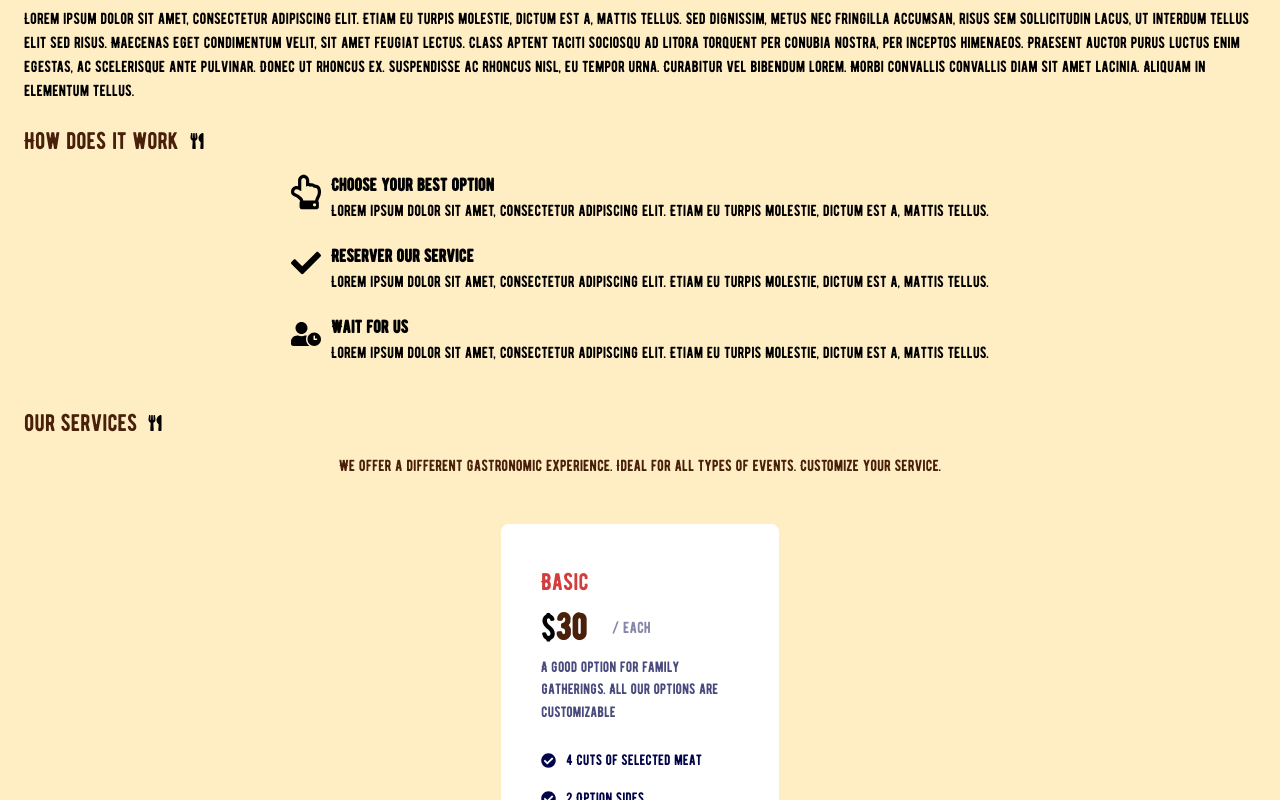
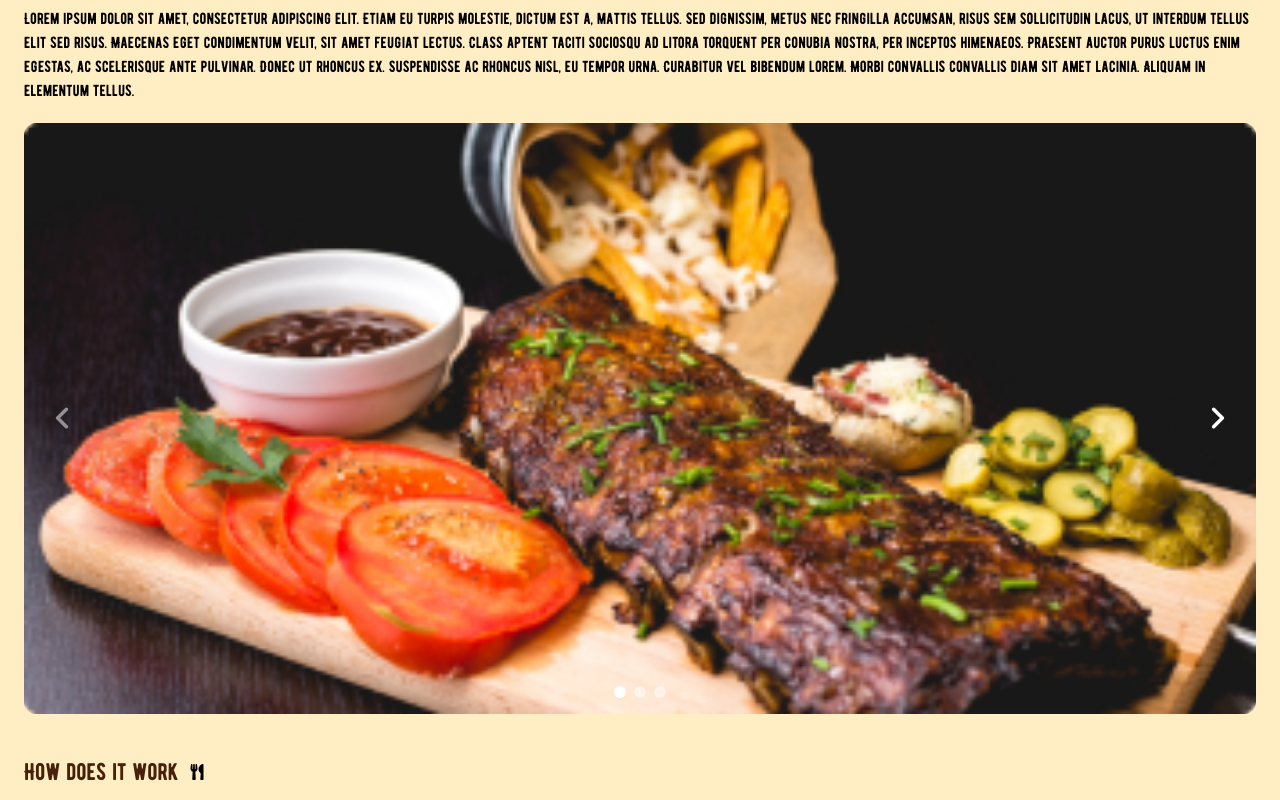
Before and after one commit to gabimancini/gaucho_steak, a React (Create React App) app: page / in a window 1280 px wide. Shown: the part 400-1200 px from the top of the page. Built offline with nearby package versions, Linux system fonts and the light colour scheme.

Commit message:
Add Gallery

```diff
--- a/package.json
+++ b/package.json
@@ -3,6 +3,9 @@
   "version": "0.1.0",
   "private": true,
   "dependencies": {
+    "@material-tailwind/react": "^2.1.2",
+    "@mui/icons-material": "^5.14.11",
+    "@mui/material": "^5.14.11",
     "@testing-library/jest-dom": "^5.17.0",
     "@testing-library/react": "^13.4.0",
     "@testing-library/user-event": "^13.5.0",
@@ -10,6 +13,7 @@
     "react": "^18.2.0",
     "react-dom": "^18.2.0",
     "react-icons": "^4.11.0",
+    "react-material-ui-carousel": "^3.4.2",
     "react-scripts": "5.0.1",
     "web-vitals": "^2.1.4"
   },
--- a/public/index.html
+++ b/public/index.html
@@ -24,7 +24,7 @@
       work correctly both with client-side routing and a non-root public URL.
       Learn how to configure a non-root public URL by running `npm run build`.
     -->
-    <title>React App</title>
+    <title>The Gaucho BBQ</title>
   </head>
   <body>
     <noscript>You need to enable JavaScript to run this app.</noscript>
--- /dev/null
+++ b/src/components/carousel.js
@@ -0,0 +1,24 @@
+import { Carousel } from "@material-tailwind/react";
+import FirstImg from '../assets/gallery_1_mobile.png'
+
+export default function CarouselDefault() {
+    return (
+        <Carousel className="rounded-xl mt-[20px] mb-[20px]">
+            <img
+                src={FirstImg}
+                alt="image 1"
+                className="h-full w-full object-cover"
+            />
+            <img
+                src={FirstImg}
+                alt="image 2"
+                className="h-full w-full object-cover"
+            />
+            <img
+                src={FirstImg}
+                alt="image 3"
+                className="h-full w-full object-cover"
+            />
+        </Carousel>
+    );
+}
--- a/src/elements/paragraph.js
+++ b/src/elements/paragraph.js
@@ -3,7 +3,7 @@ const Paragraph = (props)=>{
     const {className, type, children} = props;
     const classes = clsx(
         type === 'hero_sub' && 'font-bold font-bernier mb-[25px] text-[16px] text-center text-orange',
-        type === 'hero_p' && 'font-bold font-narrow leading-[29px] mb-[36px] text-[26px] text-center text-white tracking-[1.3px]',
+        type === 'hero_p' && 'font-bold font-narrow leading-[29px] mb-[16px] text-[26px] text-center text-white tracking-[1.3px]',
         type === 'card' && 'font-narrow text-[15px] leading-[22.5px] text-gray-dark',
         className
     )
--- a/src/index.js
+++ b/src/index.js
@@ -3,11 +3,13 @@ import ReactDOM from 'react-dom/client';
 import './index.css';
 import App from './App';
 import reportWebVitals from './reportWebVitals';
-
+import { ThemeProvider } from "@material-tailwind/react";
 const root = ReactDOM.createRoot(document.getElementById('root'));
 root.render(
   <React.StrictMode>
+  <ThemeProvider>
     <App />
+    </ThemeProvider>
   </React.StrictMode>
 );
 
--- a/src/sections/offer.js
+++ b/src/sections/offer.js
@@ -1,3 +1,4 @@
+import CarouselDefault from "../components/carousel";
 import Container from "../elements/container";
 import Paragraph from "../elements/paragraph";
 import SectionTitle from "../components/sectionTitle";
@@ -8,6 +9,9 @@ const Offer = () => {
             <Container>
                 <SectionTitle children="What we offer" />
                 <Paragraph className="font-narrow text-[16px]" children="Lorem ipsum dolor sit amet, consectetur adipiscing elit. Etiam eu turpis molestie, dictum est a, mattis tellus. Sed dignissim, metus nec fringilla accumsan, risus sem sollicitudin lacus, ut interdum tellus elit sed risus. Maecenas eget condimentum velit, sit amet feugiat lectus. Class aptent taciti sociosqu ad litora torquent per conubia nostra, per inceptos himenaeos. Praesent auctor purus luctus enim egestas, ac scelerisque ante pulvinar. Donec ut rhoncus ex. Suspendisse ac rhoncus nisl, eu tempor urna. Curabitur vel bibendum lorem. Morbi convallis convallis diam sit amet lacinia. Aliquam in elementum tellus." />
+
+            <CarouselDefault />
+
             </Container>
         </section>
     )
--- a/tailwind.config.js
+++ b/tailwind.config.js
@@ -1,6 +1,8 @@
 /** @type {import('tailwindcss').Config} */
-module.exports = {
-  content: ["./src/**/*.{html,js}"],
+const withMT = require("@material-tailwind/react/utils/withMT");
+
+module.exports = withMT({
+  content: ["./src/**/*.{js,jsx,ts,tsx}"],
   theme: {
     backgroundImage: {
       'hero': "url('/src/assets/hero.png')",
@@ -23,4 +25,4 @@ module.exports = {
     extend: {},
   },
   plugins: [],
-}
+})
```
Also changed, not shown: src/assets/gallery_1_mobile.png (added), src/sections/howWork.js (line endings or trailing spaces), 1 other file (tests, documents, lock files or other folders).
